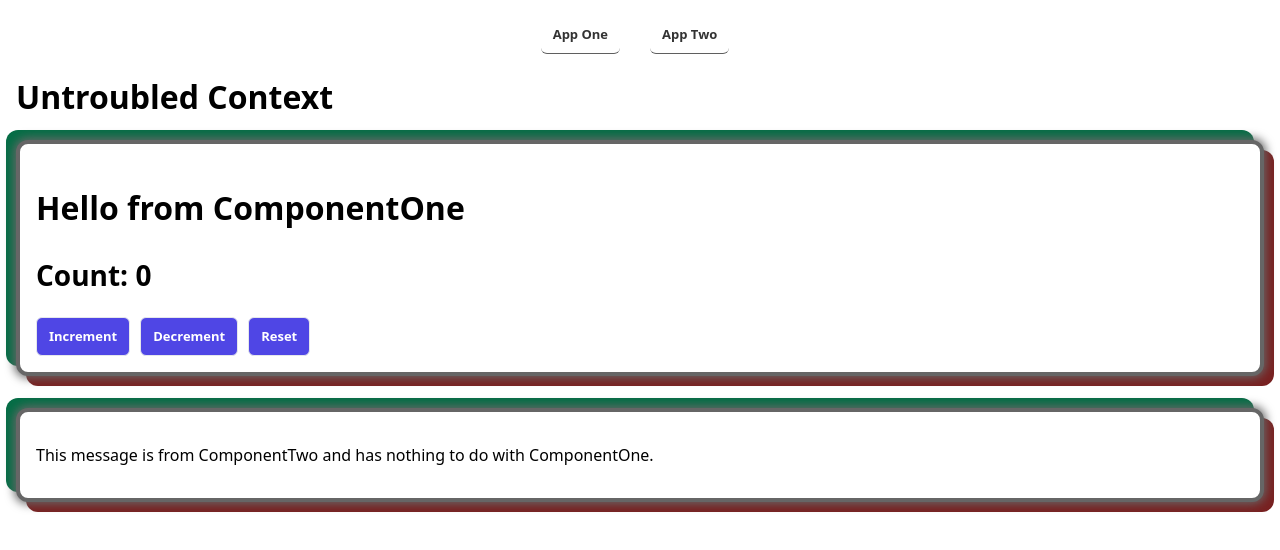
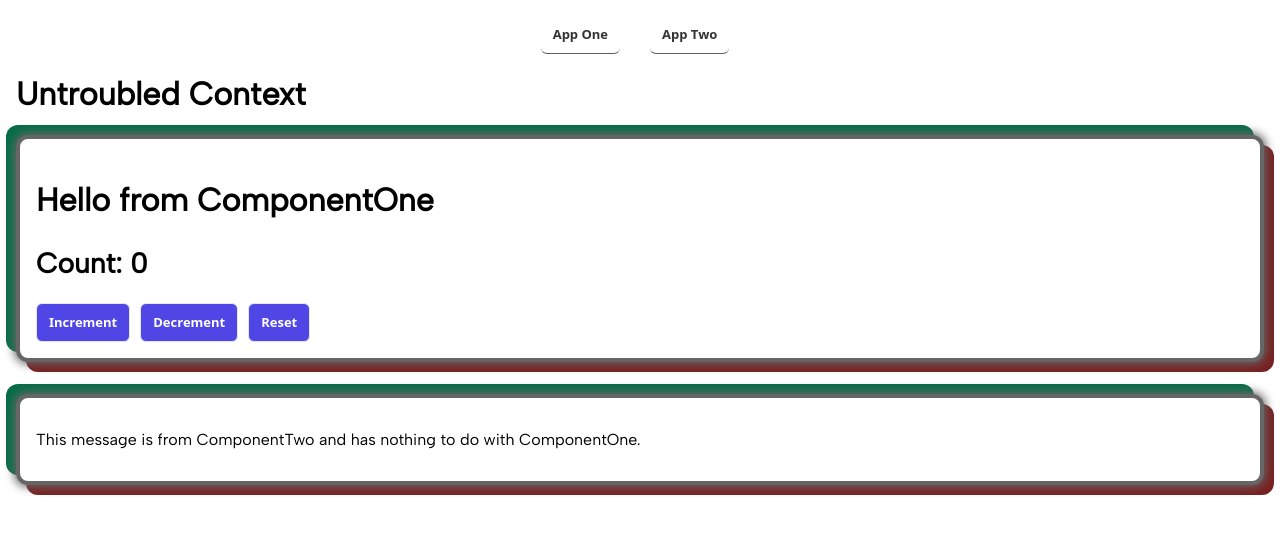
Before and after one commit to nitinsuri/react-contextapi-issues, a React (Create React App) app: page /appone in a window 1280 px wide. Shown: the top 550 px of the page. Built offline with nearby package versions, Linux system fonts and the light colour scheme.

Commit message:
2 files modified

```diff
--- a/public/index.html
+++ b/public/index.html
@@ -1 +1,7 @@
+<link rel="preconnect" href="https://fonts.googleapis.com" />
+<link rel="preconnect" href="https://fonts.gstatic.com" crossorigin />
+<link
+  href="https://fonts.googleapis.com/css2?family=Albert+Sans&display=swap"
+  rel="stylesheet"
+/>
 <div id="app"></div>
--- a/src/style.css
+++ b/src/style.css
@@ -1,11 +1,11 @@
 * {
   box-sizing: border-box;
+  font-family: 'Albert Sans', system-ui, sans-serif;
 }
 
 body {
   margin: 0;
   padding: 1rem;
-  font-family: ui-sans-serif, system-ui, sans-serif;
   color: black;
   background-color: white;
 }
```
